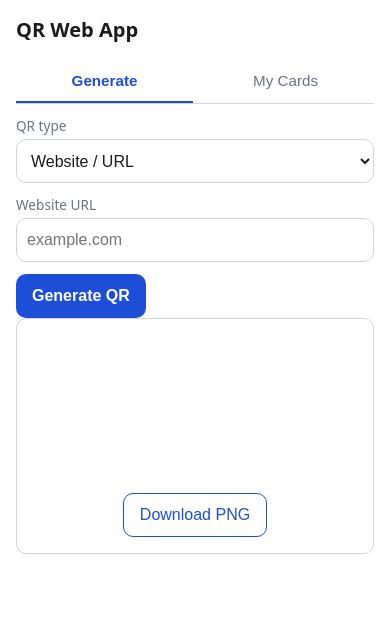
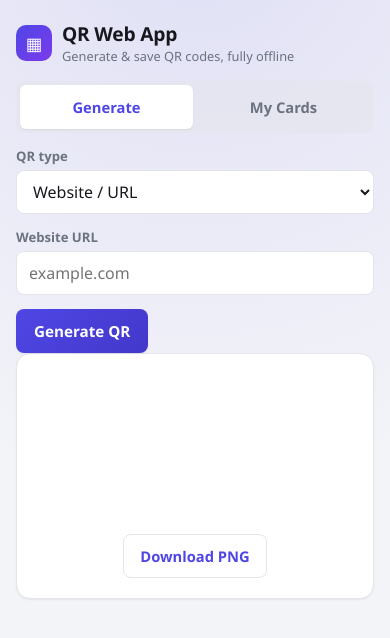
Before and after one commit to V3ct0r-8890/QRWebApp, a website built with Vite: page index.html in a window 390 px wide. Built offline with nearby package versions, Linux system fonts and the light colour scheme.

Commit message:
feat(qr-generator): 00.01.001 round 001 — modern, responsive redesign
- Reworked style.css: elevation, refined palette, transitions, focus-visible
  states, desktop card layout above 640px
- Added app header (logo mark + subtitle) and an empty-state message for
  the card list
- No functional/logic changes; AC10 (mobile viewport) and general visual
  quality remain OPEN pending real-browser review

Co-Authored-By: Claude Sonnet 5 <noreply@anthropic.com>

```diff
--- a/package.json
+++ b/package.json
@@ -1,6 +1,6 @@
 {
   "name": "qrwebapp",
-  "version": "0.1.0",
+  "version": "0.1.1",
   "private": true,
   "type": "module",
   "scripts": {
--- a/src/style.css
+++ b/src/style.css
@@ -1,23 +1,43 @@
 :root {
   color-scheme: light dark;
-  --color-bg: #ffffff;
-  --color-fg: #1a1a1a;
-  --color-primary: #1d4ed8;
+
+  --color-bg: #f3f4f8;
+  --color-surface: #ffffff;
+  --color-fg: #16181d;
+  --color-muted: #6b7280;
+  --color-border: #e3e5eb;
+
+  --color-primary: #4f46e5;
+  --color-primary-hover: #4338ca;
   --color-primary-fg: #ffffff;
-  --color-border: #d1d5db;
-  --color-muted: #6b7280;
-  --color-danger: #b91c1c;
-  --radius: 10px;
-  --gap: 12px;
-  font-family: system-ui, -apple-system, 'Segoe UI', Roboto, sans-serif;
+  --color-accent: #7c3aed;
+  --color-danger: #dc2626;
+  --color-danger-bg: #fef2f2;
+
+  --shadow-sm: 0 1px 2px rgba(16, 24, 40, 0.06);
+  --shadow-md: 0 4px 16px rgba(16, 24, 40, 0.08);
+  --radius: 14px;
+  --radius-sm: 8px;
+  --gap: 14px;
+
+  font-family: 'Segoe UI', system-ui, -apple-system, Roboto, sans-serif;
 }
 
 @media (prefers-color-scheme: dark) {
   :root {
-    --color-bg: #121212;
-    --color-fg: #f2f2f2;
-    --color-border: #3a3a3a;
-    --color-muted: #9ca3af;
+    --color-bg: #101116;
+    --color-surface: #1a1c24;
+    --color-fg: #f2f3f7;
+    --color-muted: #9aa0ad;
+    --color-border: #2b2e38;
+    --color-primary: #818cf8;
+    --color-primary-hover: #a5b4fc;
+    --color-primary-fg: #101116;
+    --color-accent: #c4b5fd;
+    --color-danger: #f87171;
+    --color-danger-bg: #2a1414;
+    --shadow-sm: 0 1px 2px rgba(0, 0, 0, 0.4);
+    --shadow-md: 0 8px 24px rgba(0, 0, 0, 0.5);
   }
 }
 
@@ -31,32 +51,82 @@ body {
   padding: 0;
   background: var(--color-bg);
   color: var(--color-fg);
-  /* Prevent any layout from introducing horizontal scroll on narrow phones. */
   max-width: 100vw;
   overflow-x: hidden;
+  -webkit-tap-highlight-color: transparent;
+}
+
+body {
+  /* Subtle brand wash behind the app card — visible on wider screens where
+     the card no longer fills the viewport. */
+  background-image: radial-gradient(circle at 50% -10%, color-mix(in srgb, var(--color-primary) 12%, transparent), transparent 60%);
 }
 
 #app {
   display: flex;
   flex-direction: column;
   min-height: 100dvh;
-  padding: 16px;
-  padding-bottom: max(16px, env(safe-area-inset-bottom));
   gap: var(--gap);
   max-width: 480px;
   margin: 0 auto;
   width: 100%;
+  padding: 20px 16px;
+  padding-bottom: max(20px, env(safe-area-inset-bottom));
+}
+
+/* On tablet/desktop viewports the app reads as a floating card rather than
+   a full-bleed mobile screen, while staying comfortably narrow to read. */
+@media (min-width: 640px) {
+  #app {
+    margin: 40px auto;
+    min-height: auto;
+    background: var(--color-surface);
+    border: 1px solid var(--color-border);
+    border-radius: 20px;
+    box-shadow: var(--shadow-md);
+    padding: 28px;
+  }
+}
+
+header.app-header {
+  display: flex;
+  align-items: center;
+  gap: 10px;
+  margin-bottom: 2px;
+}
+
+header.app-header .logo-mark {
+  width: 36px;
+  height: 36px;
+  flex: none;
+  border-radius: 10px;
+  background: linear-gradient(135deg, var(--color-primary), var(--color-accent));
+  display: flex;
+  align-items: center;
+  justify-content: center;
+  color: #fff;
+  font-size: 1.1rem;
 }
 
 h1 {
-  font-size: 1.25rem;
-  margin: 0 0 4px;
+  font-size: 1.2rem;
+  font-weight: 700;
+  margin: 0;
+  letter-spacing: -0.01em;
+}
+
+.app-header .subtitle {
+  font-size: 0.8rem;
+  color: var(--color-muted);
+  margin: 0;
 }
 
 nav.tabs {
   display: flex;
   gap: 4px;
-  border-bottom: 1px solid var(--color-border);
+  background: color-mix(in srgb, var(--color-border) 55%, transparent);
+  border-radius: var(--radius-sm);
+  padding: 4px;
 }
 
 nav.tabs button {
@@ -65,21 +135,34 @@ nav.tabs button {
   border: none;
   background: none;
   color: var(--color-muted);
-  font-size: 0.95rem;
-  border-bottom: 2px solid transparent;
+  font-size: 0.92rem;
+  font-weight: 600;
+  border-radius: calc(var(--radius-sm) - 2px);
+  transition: background-color 0.15s ease, color 0.15s ease;
+  cursor: pointer;
 }
 
 nav.tabs button[aria-selected='true'] {
   color: var(--color-primary);
-  border-bottom-color: var(--color-primary);
-  font-weight: 600;
+  background: var(--color-surface);
+  box-shadow: var(--shadow-sm);
+}
+
+nav.tabs button:focus-visible,
+button:focus-visible,
+input:focus-visible,
+select:focus-visible,
+textarea:focus-visible {
+  outline: 2px solid var(--color-primary);
+  outline-offset: 2px;
 }
 
 label {
   display: block;
-  font-size: 0.85rem;
+  font-size: 0.82rem;
+  font-weight: 600;
   color: var(--color-muted);
-  margin-bottom: 4px;
+  margin-bottom: 5px;
 }
 
 input,
@@ -87,57 +170,111 @@ select,
 textarea {
   width: 100%;
   min-height: 44px;
-  padding: 8px 10px;
+  padding: 9px 12px;
   font-size: 1rem;
+  font-family: inherit;
   border: 1px solid var(--color-border);
-  border-radius: var(--radius);
-  background: var(--color-bg);
+  border-radius: var(--radius-sm);
+  background: var(--color-surface);
   color: var(--color-fg);
+  transition: border-color 0.15s ease, box-shadow 0.15s ease;
+}
+
+input:hover,
+select:hover,
+textarea:hover {
+  border-color: color-mix(in srgb, var(--color-primary) 40%, var(--color-border));
+}
+
+input:focus,
+select:focus,
+textarea:focus {
+  border-color: var(--color-primary);
+  box-shadow: 0 0 0 3px color-mix(in srgb, var(--color-primary) 18%, transparent);
+}
+
+textarea {
+  resize: vertical;
 }
 
 .field {
   margin-bottom: var(--gap);
 }
 
+button {
+  font-family: inherit;
+  cursor: pointer;
+}
+
 button.primary {
   min-height: 44px;
-  padding: 10px 16px;
-  background: var(--color-primary);
+  padding: 10px 18px;
+  background: linear-gradient(135deg, var(--color-primary), var(--color-primary-hover));
   color: var(--color-primary-fg);
   border: none;
-  border-radius: var(--radius);
-  font-size: 1rem;
+  border-radius: var(--radius-sm);
+  font-size: 0.95rem;
   font-weight: 600;
+  box-shadow: var(--shadow-sm);
+  transition: transform 0.08s ease, box-shadow 0.15s ease, opacity 0.15s ease;
+}
+
+button.primary:hover {
+  box-shadow: var(--shadow-md);
+}
+
+button.primary:active {
+  transform: translateY(1px);
+}
+
+button.primary:disabled {
+  opacity: 0.5;
+  cursor: not-allowed;
+  box-shadow: none;
 }
 
 button.secondary {
   min-height: 44px;
   padding: 10px 16px;
-  background: none;
+  background: var(--color-surface);
   color: var(--color-primary);
-  border: 1px solid var(--color-primary);
-  border-radius: var(--radius);
-  font-size: 1rem;
+  border: 1px solid var(--color-border);
+  border-radius: var(--radius-sm);
+  font-size: 0.92rem;
+  font-weight: 600;
+  transition: background-color 0.15s ease, border-color 0.15s ease;
 }
 
-button.danger {
+button.secondary:hover {
+  border-color: var(--color-primary);
+  background: color-mix(in srgb, var(--color-primary) 6%, var(--color-surface));
+}
+
+button.secondary.danger {
   color: var(--color-danger);
+}
+
+button.secondary.danger:hover {
   border-color: var(--color-danger);
+  background: var(--color-danger-bg);
 }
 
 .qr-output {
   display: flex;
   flex-direction: column;
   align-items: center;
-  gap: 8px;
-  padding: 16px;
+  gap: 10px;
+  padding: 20px;
+  background: var(--color-surface);
   border: 1px solid var(--color-border);
   border-radius: var(--radius);
+  box-shadow: var(--shadow-sm);
 }
 
 .qr-output canvas {
   max-width: 100%;
   height: auto;
+  border-radius: var(--radius-sm);
 }
 
 .card-list {
@@ -150,14 +287,34 @@ button.danger {
   display: flex;
   justify-content: space-between;
   align-items: center;
-  padding: 10px 12px;
+  gap: 8px;
+  padding: 12px 14px;
+  background: var(--color-surface);
   border: 1px solid var(--color-border);
+  border-radius: var(--radius-sm);
+  min-height: 44px;
+  box-shadow: var(--shadow-sm);
+  transition: border-color 0.15s ease;
+}
+
+.card-item:hover {
+  border-color: color-mix(in srgb, var(--color-primary) 35%, var(--color-border));
+}
+
+.empty-state {
+  text-align: center;
+  color: var(--color-muted);
+  font-size: 0.9rem;
+  padding: 28px 12px;
+  border: 1px dashed var(--color-border);
   border-radius: var(--radius);
-  min-height: 44px;
 }
 
 .error-text {
   color: var(--color-danger);
+  background: var(--color-danger-bg);
+  padding: 8px 12px;
+  border-radius: var(--radius-sm);
   font-size: 0.85rem;
 }
 
--- a/src/ui/app.ts
+++ b/src/ui/app.ts
@@ -5,7 +5,13 @@ type TabId = 'generate' | 'cards';
 
 export function mountApp(root: HTMLElement): void {
   root.innerHTML = `
-    <h1>QR Web App</h1>
+    <header class="app-header">
+      <div class="logo-mark" aria-hidden="true">▦</div>
+      <div>
+        <h1>QR Web App</h1>
+        <p class="subtitle">Generate &amp; save QR codes, fully offline</p>
+      </div>
+    </header>
     <nav class="tabs" role="tablist">
       <button id="tab-generate" role="tab" aria-selected="true">Generate</button>
       <button id="tab-cards" role="tab" aria-selected="false">My Cards</button>
--- a/src/ui/cards.ts
+++ b/src/ui/cards.ts
@@ -26,6 +26,9 @@ export function renderCardsTab(container: HTMLElement): void {
     `;
 
     const listEl = container.querySelector<HTMLDivElement>('#card-list')!;
+    if (cards.length === 0) {
+      listEl.innerHTML = `<div class="empty-state">No saved cards yet — add one below.</div>`;
+    }
     for (const card of cards) {
       const row = document.createElement('div');
       row.className = 'card-item';
```
